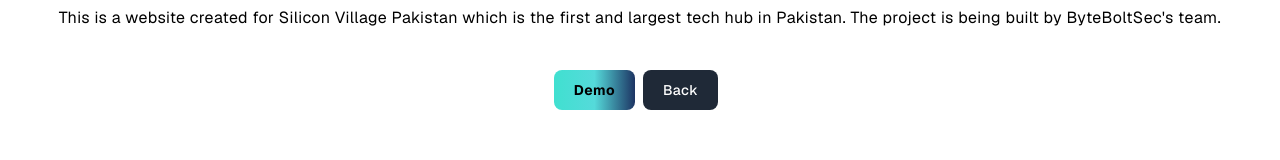
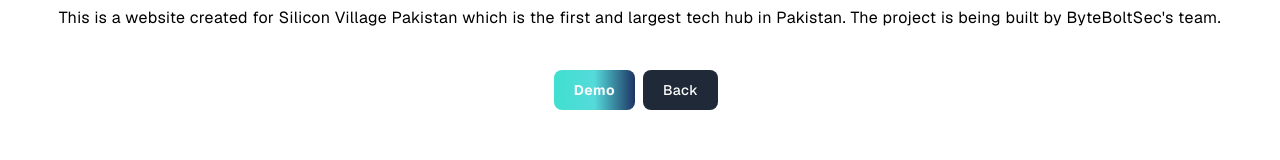
Before and after one commit to Tufalpha1/Portfolio, a Next.js app: page /siliconvillage in a window 1280 px wide. Shown: the part 602-762 px from the top of the page. Built offline with nearby package versions, Linux system fonts and the light colour scheme.

Commit message:
update some stuff

```diff
--- a/src/app/ctf/page.tsx
+++ b/src/app/ctf/page.tsx
@@ -4,7 +4,7 @@
 import ctfImg from "../../../public/assets/projects/ctf-scoreboard.png";
 import firstBlood from "../../../public/assets/projects/first-blood.png";
 import newLeader from "../../../public/assets/projects/new-leader.png";
-import ctf from "../../../public/assets/projects/ctf-scoreboard.png";
+import ctf from "../../../public/assets/projects/ctf.png";
 import winner from "../../../public/assets/projects/winner.png";
 import winner2 from "../../../public/assets/projects/winner-2.png";
 import winner3 from "../../../public/assets/projects/winner-3.png";
@@ -18,7 +18,7 @@
           className="absolute z-1"
           layout="fill"
           objectFit="cover"
-          src={ctf}
+          src={ctfImg}
           alt="/"
         />
         <div className="tracking-tighter absolute top-[70%] max-w-[1240px] w-full left-[50%] right-[50%] translate-x-[-50%] translate-y-[-50%] text-white z-10 p-2">
@@ -65,7 +65,7 @@
           <div className="hover:scale-105 ease-in duration-100 flex flex-col items-center rounded-xl shadow-xl shadow-gray-700">
             <Image
               className="col-span-1 col-start-2 max-h-full w-full object-cover sm:col-start-auto rounded-xl"
-              src={ctfImg}
+              src={ctf}
               alt="Leaderboard-and-solves"
               width={700}
               height={700}
--- a/src/app/siliconvillage/page.tsx
+++ b/src/app/siliconvillage/page.tsx
@@ -39,7 +39,7 @@
             first and largest tech hub in Pakistan. The project is being built by ByteBoltSec's team.`}
           </p>
           <div className="mt-10 flex justify-center">
-            <button className="text-black font-bold bg-gradient-to-r from-[#40e0d0] via-[#55dada] to-[#1d3463] hover:bg-gradient-to-br focus:ring-4 focus:outline-none focus:ring-blue-300 dark:focus:ring-blue-800 rounded-lg text-sm px-5 py-2.5 text-center mr-2 mb-2">
+            <button className="text-slate-50 font-bold bg-gradient-to-r from-[#40e0d0] via-[#55dada] to-[#1d3463] hover:bg-gradient-to-br focus:ring-4 focus:outline-none focus:ring-blue-300 dark:focus:ring-blue-800 rounded-lg text-sm px-5 py-2.5 text-center mr-2 mb-2">
               <Link href="https://silicon-village.vercel.app">Demo</Link>
             </button>
             <button className="text-white bg-gray-800 hover:bg-gray-900 focus:outline-none focus:ring-4 focus:ring-gray-300 font-medium rounded-lg text-sm px-5 py-2.5 mr-2 mb-2 dark:bg-gray-800 dark:hover:bg-gray-700 dark:focus:ring-gray-700 dark:border-gray-700">
```
Also changed, not shown: public/assets/projects/ctf.png (added).
